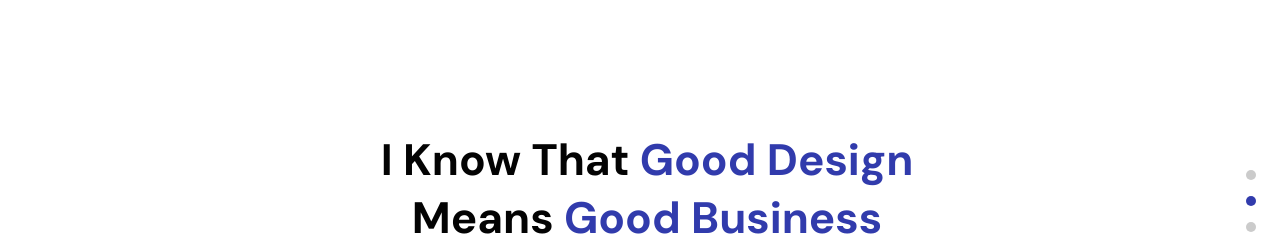
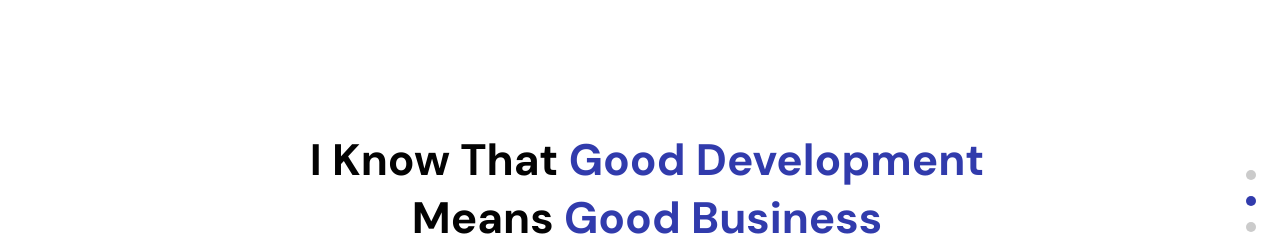
Before and after one commit to Vaibhavsoni109/Vaibhav_portfolio, a React (Vite) app in the folder frontend/: page / in a window 1280 px wide. Shown: the part 960-1199 px from the top of the page. Built offline with nearby package versions, Linux system fonts and the light colour scheme; no server answers.

Commit message:
Update About.jsx

```diff
--- a/frontend/src/container/About/About.jsx
+++ b/frontend/src/container/About/About.jsx
@@ -20,7 +20,7 @@ const About = () => {
 
   return (
     <>
-      <h2 className="head-text">I Know that <span>Good Design</span> <br />means  <span>Good Business</span></h2>
+      <h2 className="head-text">I Know that <span>Good Development</span> <br />means  <span>Good Business</span></h2>
 
       <div className="app__profiles">
         {abouts.map((about, index) => (
```
